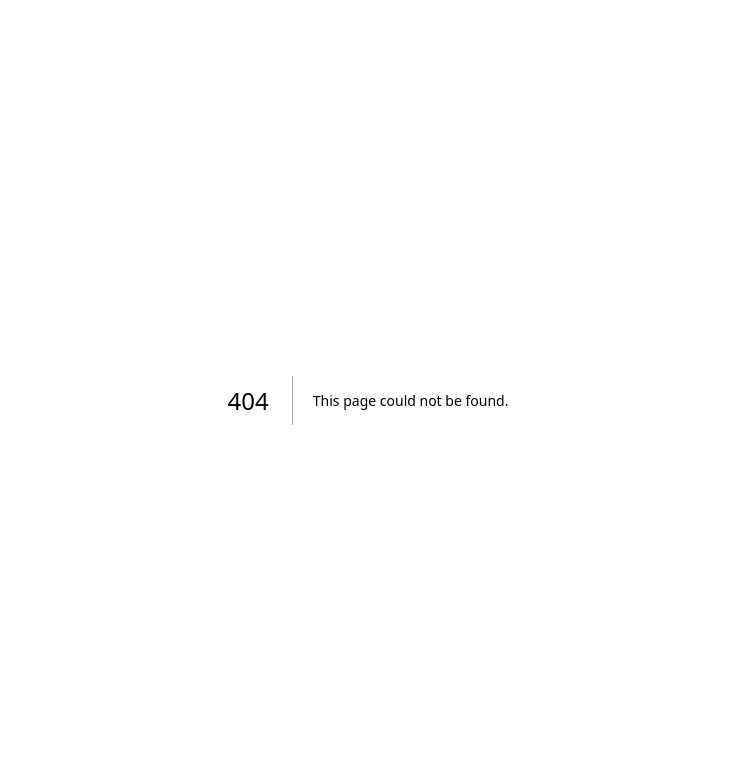
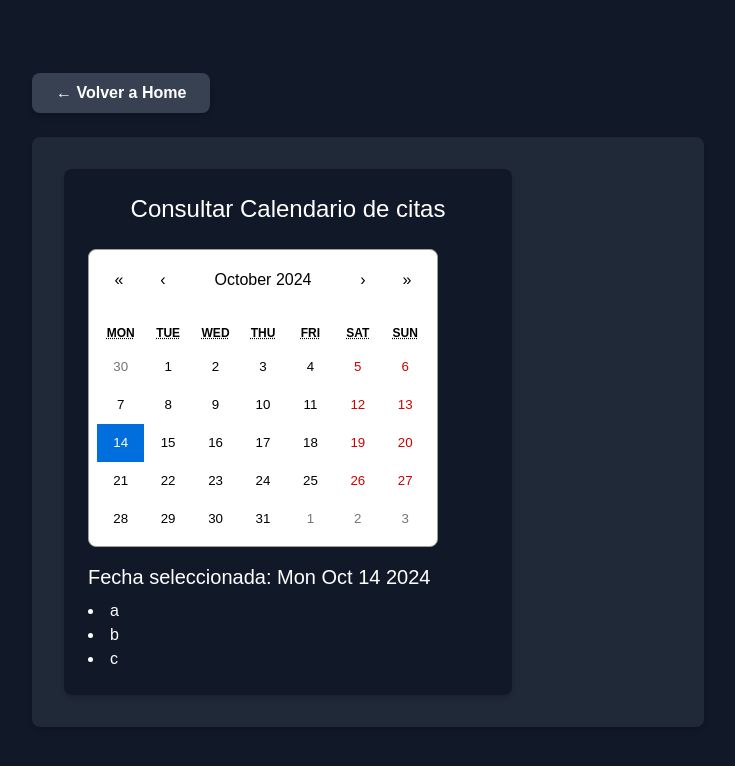
Before and after one commit to ilzmatias/proyecto-aps, a Next.js app: page /calendario-doctor in a window 1280 px wide. Before the commit this address had no page. Shown: the top 766 px of the page, without its empty margins (272-1007 px from the left). Built offline with nearby package versions, Linux system fonts and the light colour scheme.

Commit message:
calendarioCitas

```diff
--- /dev/null
+++ b/app/calendario-doctor/page.tsx
@@ -0,0 +1,22 @@
+"use client";
+import React from 'react';
+import  { useState } from 'react';
+import CalendarioDoctor from '../../components/CalendarioDoctor';
+import Link from 'next/link';
+
+const CalendarioDoctorPage: React.FC = () => {
+    return (
+        <div className="bg-gray-900 min-h-screen flex flex-col justify-center items-center text-white p-6">
+            <div className="w-full max-w-2xl">
+                <Link href="/" className="inline-block bg-gray-700 hover:bg-gray-600 text-white font-semibold py-2 px-6 rounded-lg shadow-md transition-all duration-300 mb-6">
+                        ← Volver a Home
+                </Link>
+                <main className="bg-gray-800 text-white rounded-lg shadow-md p-8">
+                    <CalendarioDoctor />
+                </main>
+            </div>
+        </div>
+    );
+};
+
+export default CalendarioDoctorPage;
--- a/app/page.tsx
+++ b/app/page.tsx
@@ -21,6 +21,11 @@ export default function Home() {
               Consultar obras sociales atendidas
           </Link>
         </li>
+        <li>
+          <Link href="/calendario-doctor" className="block bg-blue-500 hover:bg-blue-600 text-white font-semibold py-3 px-8 rounded-lg shadow-md text-center transition-all duration-300">
+              Consultar calendario médico
+          </Link>
+        </li>
       </ul>
     </div>
   );
--- /dev/null
+++ b/components/CalendarioDoctor.tsx
@@ -0,0 +1,36 @@
+"use client";
+import React, { useState } from 'react';
+import Calendar from 'react-calendar';
+import 'react-calendar/dist/Calendar.css';
+
+const CalendarioDoctor = () => {
+    const [date, setDate] = useState(new Date());
+
+    const handleDateChange = (newDate) => {
+        setDate(newDate);
+    };
+
+    return (
+        <div className="bg-gray-900 text-white rounded-lg p-6 shadow-md max-w-md w-full">
+            <h2 className="text-2xl mb-6 text-center">Consultar Calendario de citas</h2>
+            <div className="flex flex-col">
+
+                <Calendar
+                    onChange={handleDateChange}
+                    value={date}
+                    className="bg-gray text-black rounded-lg p-2"
+                />
+                <div className="mt-4">
+                    <h3 className="text-xl mb-2">Fecha seleccionada: {date.toDateString()}</h3>
+                    <ul className="list-disc list-inside">
+                        <li>a</li>
+                        <li>b</li>
+                        <li>c</li>
+                    </ul>
+                </div>
+            </div>
+        </div>
+    );
+};
+
+export default CalendarioDoctor;
--- a/package.json
+++ b/package.json
@@ -12,6 +12,7 @@
     "@supabase/supabase-js": "^2.45.4",
     "next": "14.2.15",
     "react": "^18",
+    "react-calendar": "^5.1.0",
     "react-dom": "^18"
   },
   "devDependencies": {
```
Also changed, not shown: 1 other file (tests, documents, lock files or other folders).
